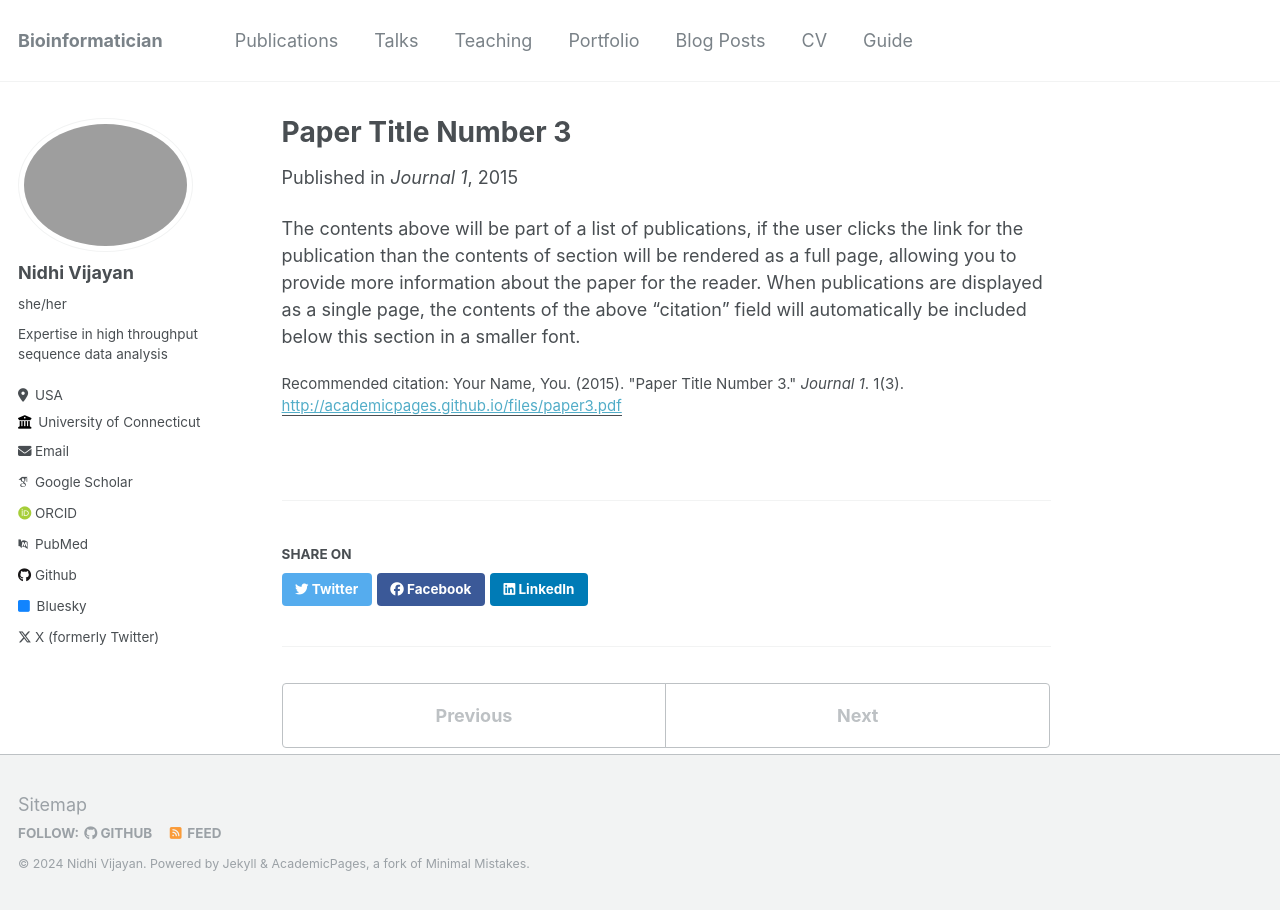
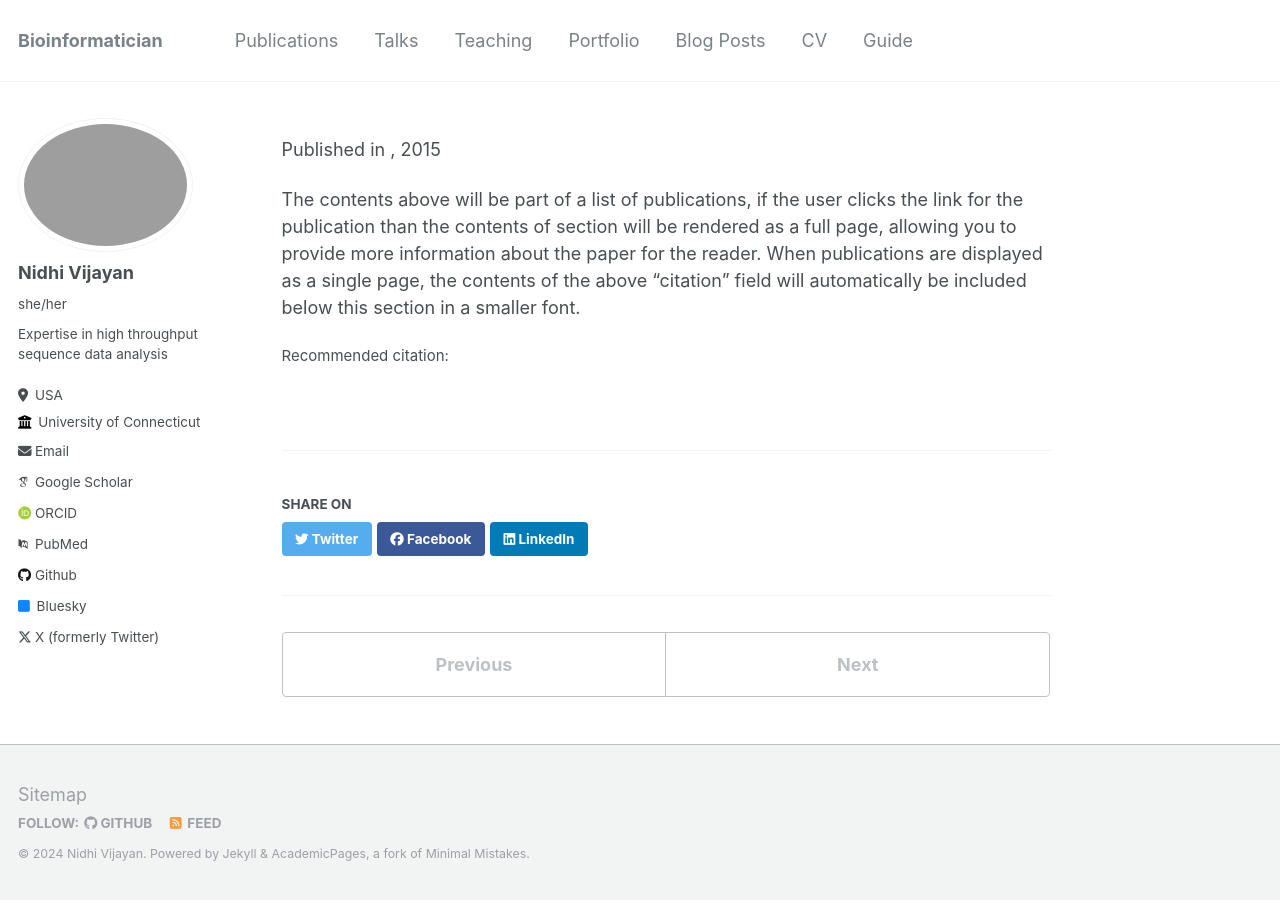
Before and after one commit to nidhivijayan/nidhivijayan.github.io, a Jekyll site: the page built from _publications/2015-10-01-paper-title-number-3.md, in a window 1280 px wide. Built offline with Jekyll 4.4.1, drawn with Linux system fonts in a browser that asks for light colours; some web fonts are replaced.

Commit message:
Update 2015-10-01-paper-title-number-3.md

```diff
--- a/_publications/2015-10-01-paper-title-number-3.md
+++ b/_publications/2015-10-01-paper-title-number-3.md
@@ -1,12 +1,12 @@
 ---
-title: "Paper Title Number 3"
+title: ""
 collection: publications
 permalink: /publication/2015-10-01-paper-title-number-3
-excerpt: 'This paper is about the number 3. The number 4 is left for future work.'
+excerpt: ''
 date: 2015-10-01
-venue: 'Journal 1'
-paperurl: 'http://academicpages.github.io/files/paper3.pdf'
-citation: 'Your Name, You. (2015). &quot;Paper Title Number 3.&quot; <i>Journal 1</i>. 1(3).'
+venue: ''
+paperurl: ''
+citation: ''
 ---
 
 The contents above will be part of a list of publications, if the user clicks the link for the publication than the contents of section will be rendered as a full page, allowing you to provide more information about the paper for the reader. When publications are displayed as a single page, the contents of the above "citation" field will automatically be included below this section in a smaller font.
```
